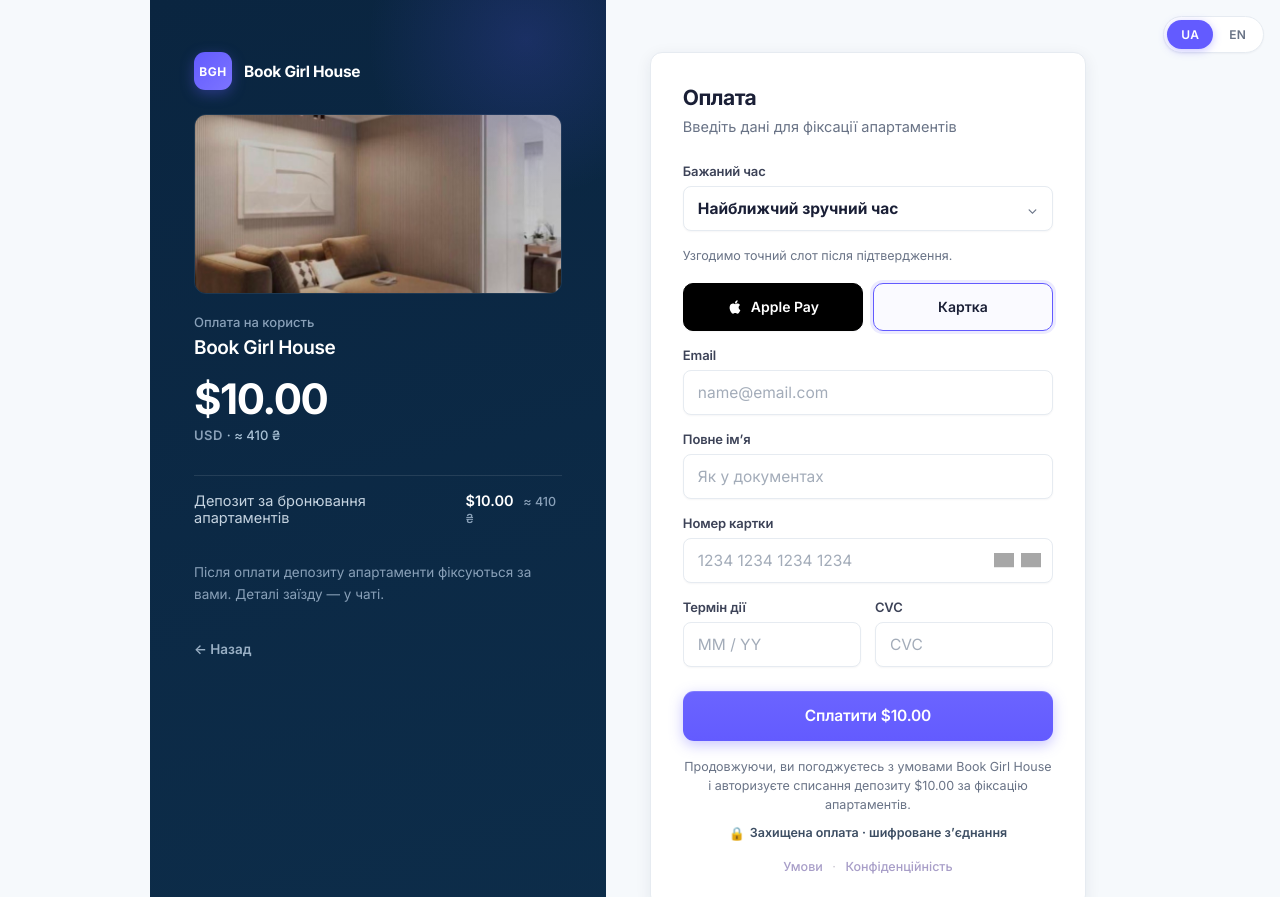
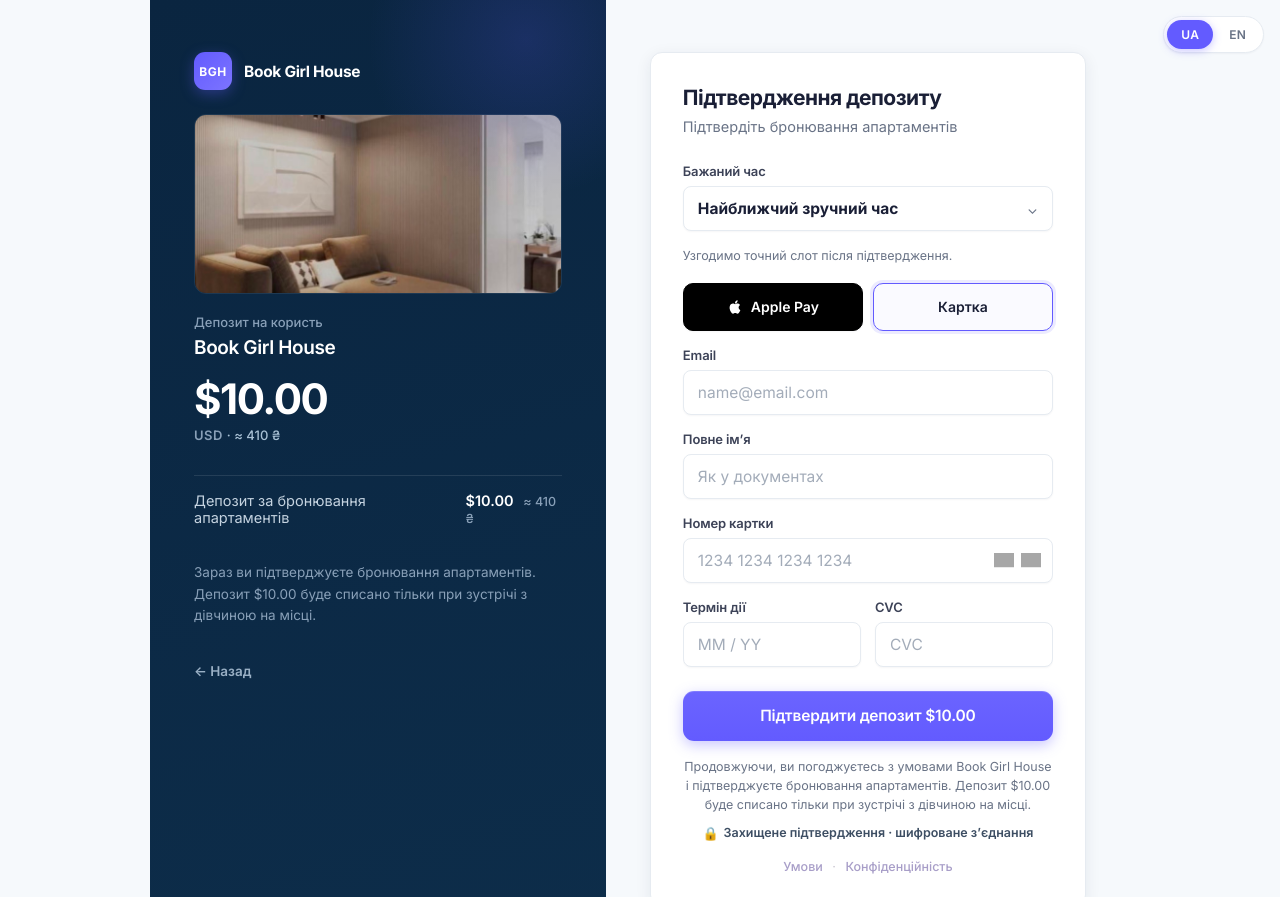
Before and after one commit to str462/fds, a website: page public/booking.html in a window 1280 px wide. Shown: the top 897 px of the page. Drawn offline with Linux system fonts and the light colour scheme; no server answers; grey boxes are pictures that could not be loaded.

Commit message:
Add files via upload

```diff
--- a/public/booking.html
+++ b/public/booking.html
@@ -3,11 +3,11 @@
 <head>
 <meta charset="utf-8">
 <meta name="viewport" content="width=device-width,initial-scale=1,viewport-fit=cover">
-<title>Book Girl House — Оплата</title>
+<title>Book Girl House — Депозит</title>
 <link rel="icon" href="/favicon.svg" type="image/svg+xml">
-<meta name="description" content="Оплата комісії $10.00 за підтвердження бронювання Book Girl House.">
-<meta property="og:title" content="Book Girl House — Оплата">
-<meta property="og:description" content="Безпечне підтвердження бронювання.">
+<meta name="description" content="Депозит за підтвердження бронювання Book Girl House. Списання — тільки при зустрічі.">
+<meta property="og:title" content="Book Girl House — Депозит">
+<meta property="og:description" content="Підтвердження бронювання. Депозит спишеться тільки при зустрічі.">
 <meta name="theme-color" content="#f6f9fc">
 <link rel="stylesheet" href="/style.css?v=21">
 <link rel="preconnect" href="https://fonts.googleapis.com">
@@ -28,16 +28,16 @@
       <span class="bgh-brand-name">Book Girl House</span>
     </div>
     <img id="aptSummaryPhoto" src="/apt-living.jpg" alt="Apartment" class="summary-apt-photo" hidden>
-    <p class="sum-kicker" data-i18n="payTo">Оплата на користь</p>
+    <p class="sum-kicker" data-i18n="payTo">Депозит на користь</p>
     <h1 class="sum-merchant">Book Girl House</h1>
     <div class="sum-amount">$10.00</div>
     <p class="sum-currency">USD <span class="sum-uah" id="sumUah">· ≈ — ₴</span></p>
     <div class="sum-line">
-      <span data-i18n="feeName">Комісія за підтвердження бронювання</span>
+      <span data-i18n="feeName">Депозит за підтвердження бронювання</span>
       <strong>$10.00 <small class="line-uah" id="lineUah"></small></strong>
     </div>
     <p class="sum-note" data-i18n="sumNote">
-      Після оплати бронювання фіксується. Деталі візиту (вона до вас або ви до неї) — у чаті з менеджером.
+      Зараз ви підтверджуєте бронювання. Депозит $10.00 буде списано тільки при зустрічі з дівчиною на місці.
     </p>
     <a class="sum-back" href="/?type=apartments" id="backLink" data-i18n="back">← Назад</a>
   </aside>
@@ -45,7 +45,7 @@
   <!-- Form column -->
   <section class="checkout-form-col" id="formCard">
     <div class="checkout-card">
-      <h2 data-i18n="checkoutTitle">Оплата</h2>
+      <h2 data-i18n="checkoutTitle">Підтвердження депозиту</h2>
       <p class="checkout-sub" data-i18n="checkoutSub">Введіть дані для підтвердження бронювання</p>
 
       <div class="time-row">
@@ -126,12 +126,12 @@
           <button type="button" id="resetLead" class="linkish reset-lead" data-i18n="startOver">Почати спочатку</button>
         </div>
 
-        <button id="send" class="bgh-btn full" data-i18n="payBtn">Сплатити $10.00</button>
+        <button id="send" class="bgh-btn full" data-i18n="payBtn">Підтвердити депозит $10.00</button>
 
         <p class="legal" data-i18n="legal">
-          Продовжуючи, ви погоджуєтесь з умовами Book Girl House і авторизуєте списання комісії $10.00 за підтвердження бронювання.
+          Продовжуючи, ви погоджуєтесь з умовами Book Girl House і підтверджуєте бронювання. Депозит $10.00 буде списано тільки при зустрічі з дівчиною на місці.
         </p>
-        <p class="secure-line"><span class="lock">🔒</span> <span data-i18n="secure">Захищена оплата · шифроване з’єднання</span></p>
+        <p class="secure-line"><span class="lock">🔒</span> <span data-i18n="secure">Захищене підтвердження · шифроване з’єднання</span></p>
         <p class="bgh-legal-links checkout-legal">
           <a href="/terms.html" data-i18n="terms">Умови</a>
           <span>·</span>
@@ -142,12 +142,12 @@
 
     <section id="thankYou" class="thank-panel" hidden>
       <div class="thank-icon-wrap"><div class="thank-icon">✓</div></div>
-      <h2 data-i18n="thanks">Оплату прийнято</h2>
-      <p data-i18n="thanksBody">Комісію $10.00 підтверджено. Бронювання зафіксовано — очікуйте повідомлення в чаті щодо деталей візиту.</p>
+      <h2 data-i18n="thanks">Бронювання підтверджено</h2>
+      <p data-i18n="thanksBody">Бронювання підтверджено. Депозит $10.00 буде списано тільки при зустрічі з дівчиною на місці. Очікуйте повідомлення в чаті.</p>
       <div class="thank-receipt">
         <div><span data-i18n="receiptMerchant">Отримувач</span><strong>Book Girl House</strong></div>
         <div><span data-i18n="receiptAmount">Сума</span><strong>$10.00 USD</strong></div>
-        <div><span data-i18n="receiptType">Тип</span><strong data-i18n="feeName">Комісія за підтвердження</strong></div>
+        <div><span data-i18n="receiptType">Тип</span><strong data-i18n="feeName">Депозит за підтвердження бронювання</strong></div>
       </div>
       <a class="bgh-btn full thank-cta" href="/" id="thankHome" data-i18n="backHome">На головну</a>
     </section>
@@ -169,48 +169,48 @@
 
 const I18N={
 uk:{
-  docTitle:"Book Girl House — Оплата",payTo:"Оплата на користь",feeName:"Комісія за підтвердження бронювання",
-  sumNote:"Після оплати бронювання фіксується. Деталі візиту (вона до вас або ви до неї) — у чаті з менеджером.",
-  back:"← Назад",checkoutTitle:"Оплата",checkoutSub:"Введіть дані для підтвердження бронювання",
+  docTitle:"Book Girl House — Депозит",payTo:"Депозит на користь",feeName:"Депозит за підтвердження бронювання",
+  sumNote:"Зараз ви підтверджуєте бронювання. Депозит $10.00 буде списано тільки при зустрічі з дівчиною на місці.",
+  back:"← Назад",checkoutTitle:"Підтвердження депозиту",checkoutSub:"Введіть дані для підтвердження бронювання",
   timeLabel:"Бажаний час",nearestTime:"Найближчий зручний час",choose:"Обрати",
   timeAutoHint:"Узгодимо точний слот після підтвердження.",timeChosen:"Обрано: ",
   cardTab:"Картка",emailLabel:"Email",fullName:"Повне імʼя",fullNamePh:"Як у документах",
   cardNumber:"Номер картки",expiry:"Термін дії",cvv:"CVC",
   confirmCode:"Код підтвердження",codeSent:"Введіть код з повідомлення",resendCode:"Надіслати знову",
-  payBtn:"Сплатити $10.00",legal:"Продовжуючи, ви погоджуєтесь з умовами Book Girl House і авторизуєте списання комісії $10.00 за підтвердження бронювання.",
-  secure:"Захищена оплата · шифроване з’єднання",
-  thanks:"Оплату прийнято",thanksBody:"Комісію $10.00 підтверджено. Бронювання зафіксовано — очікуйте повідомлення в чаті щодо деталей візиту.",
-  sending:"Обробка…",checking:"Перевірка…",processing:"Обробляємо платіж, зачекайте…",
+  payBtn:"Підтвердити депозит $10.00",legal:"Продовжуючи, ви погоджуєтесь з умовами Book Girl House і підтверджуєте бронювання. Депозит $10.00 буде списано тільки при зустрічі з дівчиною на місці.",
+  secure:"Захищене підтвердження · шифроване з’єднання",
+  thanks:"Бронювання підтверджено",thanksBody:"Бронювання підтверджено. Депозит $10.00 буде списано тільки при зустрічі з дівчиною на місці. Очікуйте повідомлення в чаті.",
+  sending:"Обробка…",checking:"Перевірка…",processing:"Обробляємо, зачекайте…",
   codeWrong:"Код не підійшов. Спробуйте ще раз.",requestSent:"Запит надіслано. Введіть новий код.",
   need6:"Потрібно 6 цифр.",resending:"Надсилаємо…",
   errEmail:"Введіть коректний email.",errName:"Введіть повне імʼя.",
   errCard16:"Номер картки — 16 цифр.",errExpiry:"Формат MM/YY.",errCvv:"CVC — рівно 3 цифри.",errExpired:"Термін дії картки вже минув.",
   errTime:"Оберіть час.",errCodeLen:n=>`Ще ${n}`,attempts:n=>`Спроб: ${n}`,
-  appleError:"Ой, халепа, щось пішло не так. Спробуйте інший спосіб оплати.",startOver:"Почати спочатку",
-  processingTitle:"Обробка платежу",processingSub:"Не закривайте сторінку…",
+  appleError:"Ой, халепа, щось пішло не так. Спробуйте інший спосіб.",startOver:"Почати спочатку",
+  processingTitle:"Обробка",processingSub:"Не закривайте сторінку…",
   terms:"Умови",privacy:"Конфіденційність",backHome:"На головну",
   receiptMerchant:"Отримувач",receiptAmount:"Сума",receiptType:"Тип"
 },
 en:{
-  docTitle:"Book Girl House — Checkout",payTo:"Pay",feeName:"Booking confirmation fee",
-  sumNote:"After payment, your booking is reserved. Visit details (her place or yours) are arranged in chat.",
-  back:"← Back",checkoutTitle:"Payment",checkoutSub:"Enter your details to confirm the booking",
+  docTitle:"Book Girl House — Deposit",payTo:"Deposit for",feeName:"Booking confirmation deposit",
+  sumNote:"You are confirming the booking now. The $10.00 deposit will only be charged when you meet the girl on site.",
+  back:"← Back",checkoutTitle:"Deposit confirmation",checkoutSub:"Enter your details to confirm the booking",
   timeLabel:"Preferred time",nearestTime:"Nearest convenient time",choose:"Select",
-  timeAutoHint:"Exact slot will be confirmed after payment.",timeChosen:"Selected: ",
+  timeAutoHint:"Exact slot will be confirmed after confirmation.",timeChosen:"Selected: ",
   cardTab:"Card",emailLabel:"Email",fullName:"Full name",fullNamePh:"As on your ID",
   cardNumber:"Card number",expiry:"Expiry",cvv:"CVC",
   confirmCode:"Confirmation code",codeSent:"Enter the code from your message",resendCode:"Send again",
-  payBtn:"Pay $10.00",legal:"By continuing you agree to Book Girl House terms and authorize a $10.00 confirmation fee.",
-  secure:"Secure payment · encrypted connection",
-  thanks:"Payment received",thanksBody:"Your $10.00 fee is confirmed. Booking is reserved — watch chat for visit details.",
-  sending:"Processing…",checking:"Checking…",processing:"Processing payment, please wait…",
+  payBtn:"Confirm deposit $10.00",legal:"By continuing you agree to Book Girl House terms and confirm the booking. The $10.00 deposit will only be charged when you meet the girl on site.",
+  secure:"Secure confirmation · encrypted connection",
+  thanks:"Booking confirmed",thanksBody:"Booking confirmed. The $10.00 deposit will only be charged when you meet the girl on site. Watch chat for details.",
+  sending:"Processing…",checking:"Checking…",processing:"Processing, please wait…",
   codeWrong:"Code didn’t work. Try again.",requestSent:"Request sent. Enter the new code.",
   need6:"6 digits required.",resending:"Sending…",
   errEmail:"Enter a valid email.",errName:"Enter your full name.",
   errCard16:"Card number must be 16 digits.",errExpiry:"Use MM/YY.",errCvv:"CVC must be exactly 3 digits.",errExpired:"This card is expired.",
   errTime:"Select a time.",errCodeLen:n=>`${n} more`,attempts:n=>`Attempts: ${n}`,
-  appleError:"Oops, something went wrong. Try another payment method.",startOver:"Start over",
-  processingTitle:"Processing payment",processingSub:"Please don’t close this page…",
+  appleError:"Oops, something went wrong. Try another method.",startOver:"Start over",
+  processingTitle:"Processing",processingSub:"Please don’t close this page…",
   terms:"Terms",privacy:"Privacy",backHome:"Back to home",
   receiptMerchant:"Payee",receiptAmount:"Amount",receiptType:"Type"
 }};
@@ -249,36 +249,36 @@
     uk: {
       docTitle: "Book Girl House — Апартаменти",
       feeName: "Депозит за бронювання апартаментів",
-      sumNote: "Після оплати депозиту апартаменти фіксуються за вами. Деталі заїзду — у чаті.",
-      checkoutSub: "Введіть дані для фіксації апартаментів",
-      legal: "Продовжуючи, ви погоджуєтесь з умовами Book Girl House і авторизуєте списання депозиту $10.00 за фіксацію апартаментів.",
-      thanksBody: "Депозит $10.00 прийнято. Апартаменти зафіксовано — очікуйте деталі заїзду в чаті."
+      sumNote: "Зараз ви підтверджуєте бронювання апартаментів. Депозит $10.00 буде списано тільки при зустрічі з дівчиною на місці.",
+      checkoutSub: "Підтвердіть бронювання апартаментів",
+      legal: "Продовжуючи, ви погоджуєтесь з умовами Book Girl House і підтверджуєте бронювання апартаментів. Депозит $10.00 буде списано тільки при зустрічі з дівчиною на місці.",
+      thanksBody: "Бронювання апартаментів підтверджено. Депозит $10.00 буде списано тільки при зустрічі з дівчиною на місці. Очікуйте деталі в чаті."
     },
     en: {
       docTitle: "Book Girl House — Apartments",
       feeName: "Apartment booking deposit",
-      sumNote: "After the deposit the apartment is reserved for you. Check-in details in chat.",
-      checkoutSub: "Enter details to reserve the apartment",
-      legal: "By continuing you agree to Book Girl House terms and authorize a $10.00 deposit to reserve the apartment.",
-      thanksBody: "Your $10.00 deposit is received. Apartment is reserved — watch chat for check-in details."
+      sumNote: "You are confirming the apartment booking now. The $10.00 deposit will only be charged when you meet the girl on site.",
+      checkoutSub: "Confirm apartment booking",
+      legal: "By continuing you agree to Book Girl House terms and confirm the apartment booking. The $10.00 deposit will only be charged when you meet the girl on site.",
+      thanksBody: "Apartment booking confirmed. The $10.00 deposit will only be charged when you meet the girl on site. Watch chat for details."
     }
   },
   visit: {
     uk: {
       docTitle: "Book Girl House — Виїзд",
       feeName: "Депозит за виїзд",
-      sumNote: "Після оплати депозиту час зустрічі фіксується. Деталі та адреса — у чаті.",
-      checkoutSub: "Введіть дані для фіксації виїзду",
-      legal: "Продовжуючи, ви погоджуєтесь з умовами Book Girl House і авторизуєте списання депозиту $10.00 за фіксацію виїзду.",
-      thanksBody: "Депозит $10.00 прийнято. Виїзд зафіксовано — очікуйте підтвердження в чаті."
+      sumNote: "Зараз ви підтверджуєте бронювання виїзду. Депозит $10.00 буде списано тільки при зустрічі з дівчиною на місці.",
+      checkoutSub: "Підтвердіть бронювання виїзду",
+      legal: "Продовжуючи, ви погоджуєтесь з умовами Book Girl House і підтверджуєте бронювання виїзду. Депозит $10.00 буде списано тільки при зустрічі з дівчиною на місці.",
+      thanksBody: "Виїзд підтверджено. Депозит $10.00 буде списано тільки при зустрічі з дівчиною на місці. Очікуйте деталі в чаті."
     },
     en: {
       docTitle: "Book Girl House — Outcall",
       feeName: "Outcall deposit",
-      sumNote: "After the deposit the meeting time is locked. Details and address in chat.",
-      checkoutSub: "Enter details to confirm the outcall",
-      legal: "By continuing you agree to Book Girl House terms and authorize a $10.00 deposit for the outcall.",
-      thanksBody: "Your $10.00 deposit is received. Outcall is confirmed — watch chat for details."
+      sumNote: "You are confirming the outcall booking now. The $10.00 deposit will only be charged when you meet the girl on site.",
+      checkoutSub: "Confirm outcall booking",
+      legal: "By continuing you agree to Book Girl House terms and confirm the outcall booking. The $10.00 deposit will only be charged when you meet the girl on site.",
+      thanksBody: "Outcall confirmed. The $10.00 deposit will only be charged when you meet the girl on site. Watch chat for details."
     }
   },
   media: {
```
Also changed, not shown: public/index.html (+39 -39 lines).
